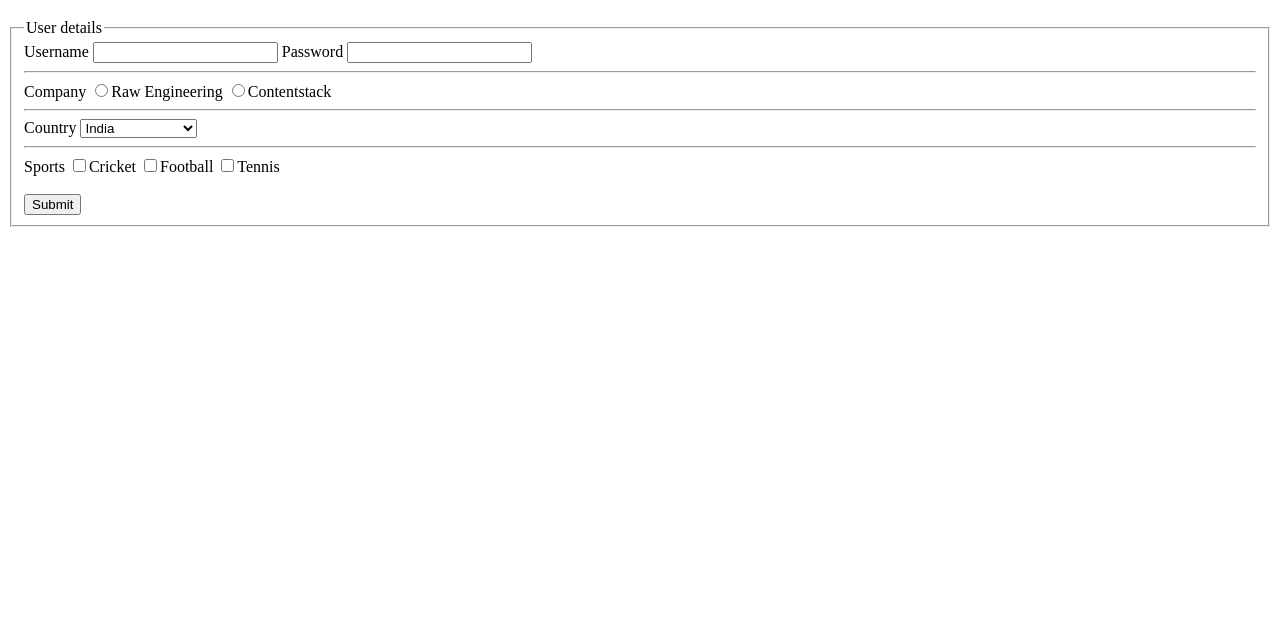
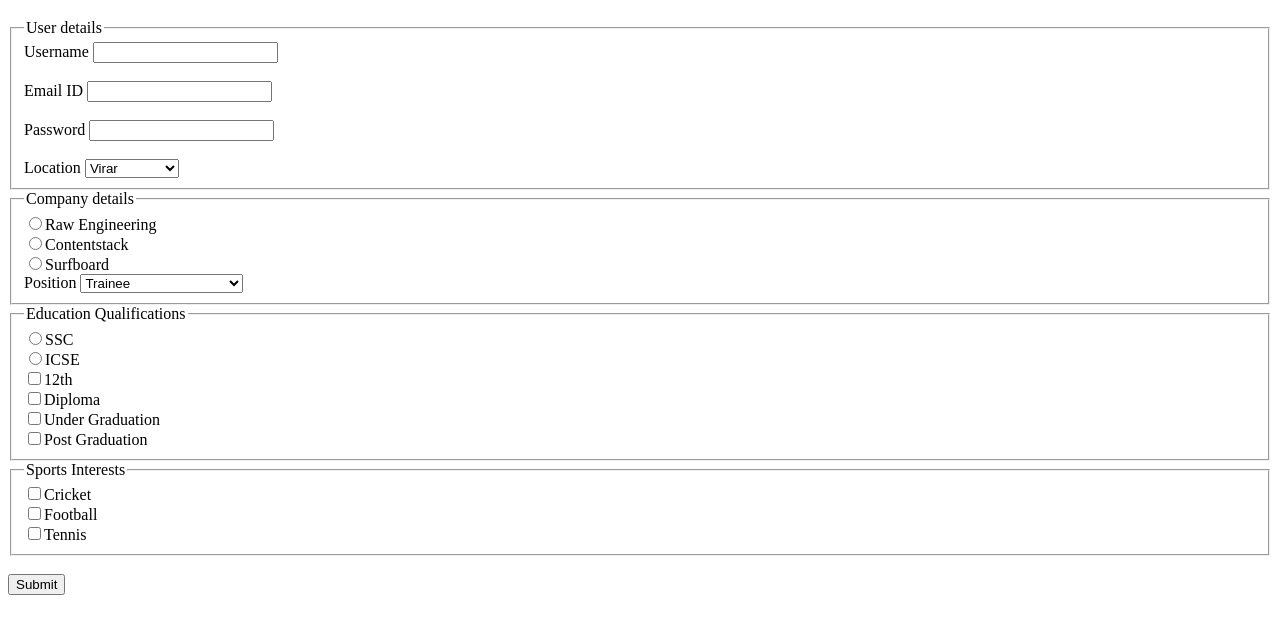
Before and after one commit to KHardik1698/UserRegistration, a plain HTML site: page UserRegistrationForm/index.html in a window 1280 px wide. Shown: the part 61-694 px from the top of the page. Drawn offline with Linux system fonts and the light colour scheme.

Commit message:
Added various fieldsets to make the Form more presentable
Added Company Details and Education Qualifications Fieldsets

```diff
--- a/UserRegistrationForm/index.html
+++ b/UserRegistrationForm/index.html
@@ -7,34 +7,72 @@
   </head>
   <body>
     <h1>User Registration</h1>
-    <fieldset>
-      <legend>User details</legend>
-      <form action="" method="POST">
+    <form action="" method="POST">
+      <fieldset>
+        <legend>User details</legend>
         <label for="username">Username</label>
         <input type="text" id="username" />
+        <br />
+        <br />
+        <label for="email">Email ID</label>
+        <input type="email" id="email" />
+        <br />
+        <br />
         <label for="password">Password</label>
         <input type="password" id="password" />
-        <hr />
-        <label for="company">Company</label>
+        <br />
+        <br />
+        <label for="location">Location</label>
+        <select name="location" id="">
+          <option value="1">Virar</option>
+          <option value="2">Vasai</option>
+          <option value="3">Nallasopara</option>
+          <option value="4">Other</option>
+        </select>
+      </fieldset>
+      <fieldset>
+        <legend>Company details</legend>
         <input type="radio" name="company" />Raw Engineering
+        <br />
         <input type="radio" name="company" />Contentstack
-        <hr />
-        <label for="country">Country</label>
-        <select name="country" id="">
-          <option value="1">India</option>
-          <option value="2">United States</option>
-          <option value="3">Australia</option>
-          <option value="4">United Kingdom</option>
+        <br />
+        <input type="radio" name="company" />Surfboard
+        <br />
+        <label for="position">Position</label>
+        <select name="position" id="">
+          <option value="1">Trainee</option>
+          <option value="2">Application Engineer</option>
+          <option value="3">Devops Engineer</option>
+          <option value="4">MERN Stack Developer</option>
+          <option value="5">Other position</option>
         </select>
-        <hr />
-        <label for="sports">Sports</label>
+      </fieldset>
+      <fieldset>
+        <legend>Education Qualifications</legend>
+        <input type="radio" name="education" />SSC
+        <br />
+        <input type="radio" name="education" />ICSE
+        <br />
+        <input type="checkbox" name="education" />12th
+        <br />
+        <input type="checkbox" name="education" />Diploma
+        <br />
+        <input type="checkbox" name="education" />Under Graduation
+        <br />
+        <input type="checkbox" name="education" />Post Graduation
+        <br />
+      </fieldset>
+      <fieldset>
+        <legend>Sports Interests</legend>
         <input type="checkbox" name="sports" />Cricket
+        <br />
         <input type="checkbox" name="sports" />Football
+        <br />
         <input type="checkbox" name="sports" />Tennis
         <br />
-        <br />
-        <input type="submit" />
-      </form>
-    </fieldset>
+      </fieldset>
+      <br />
+      <input type="submit" />
+    </form>
   </body>
 </html>
```
